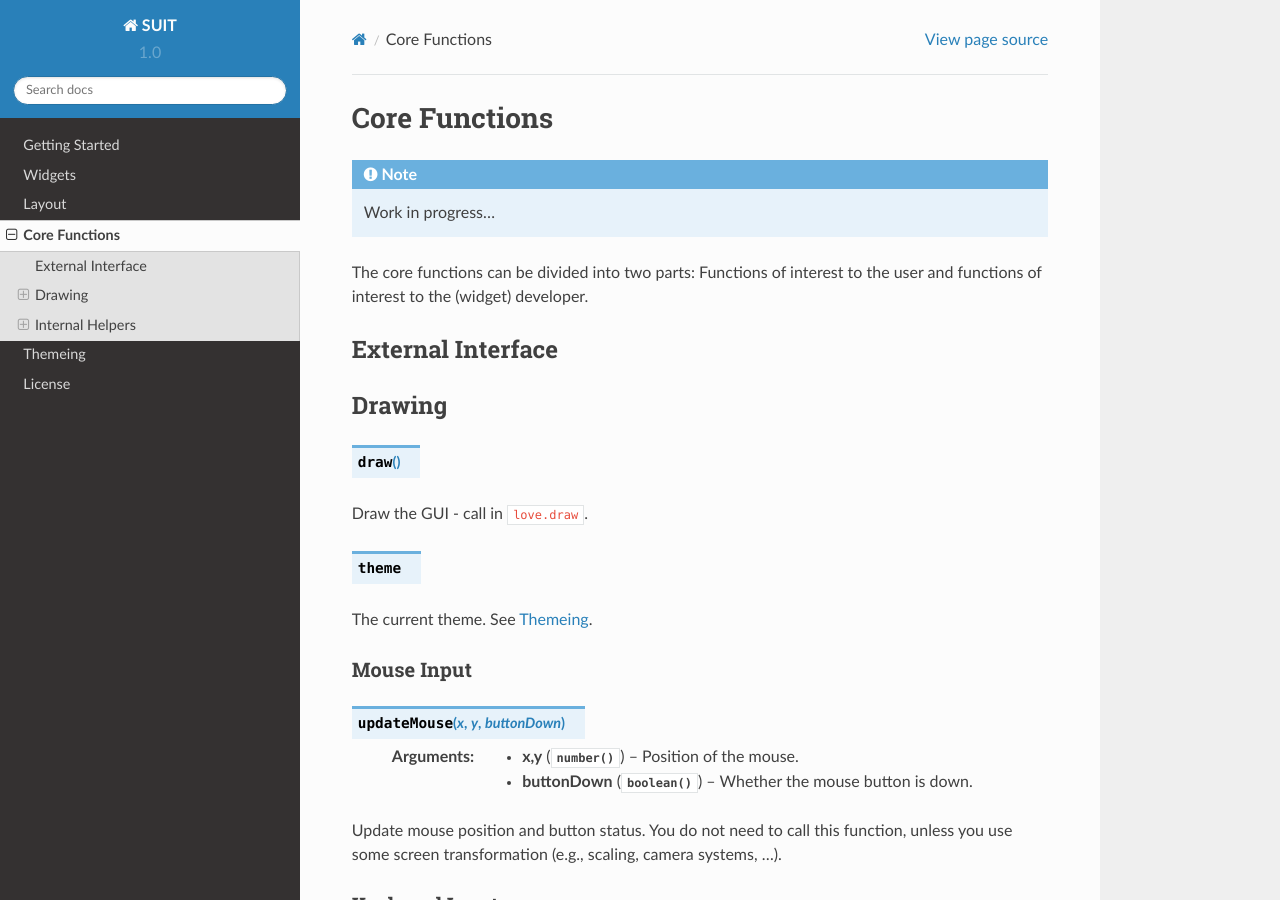
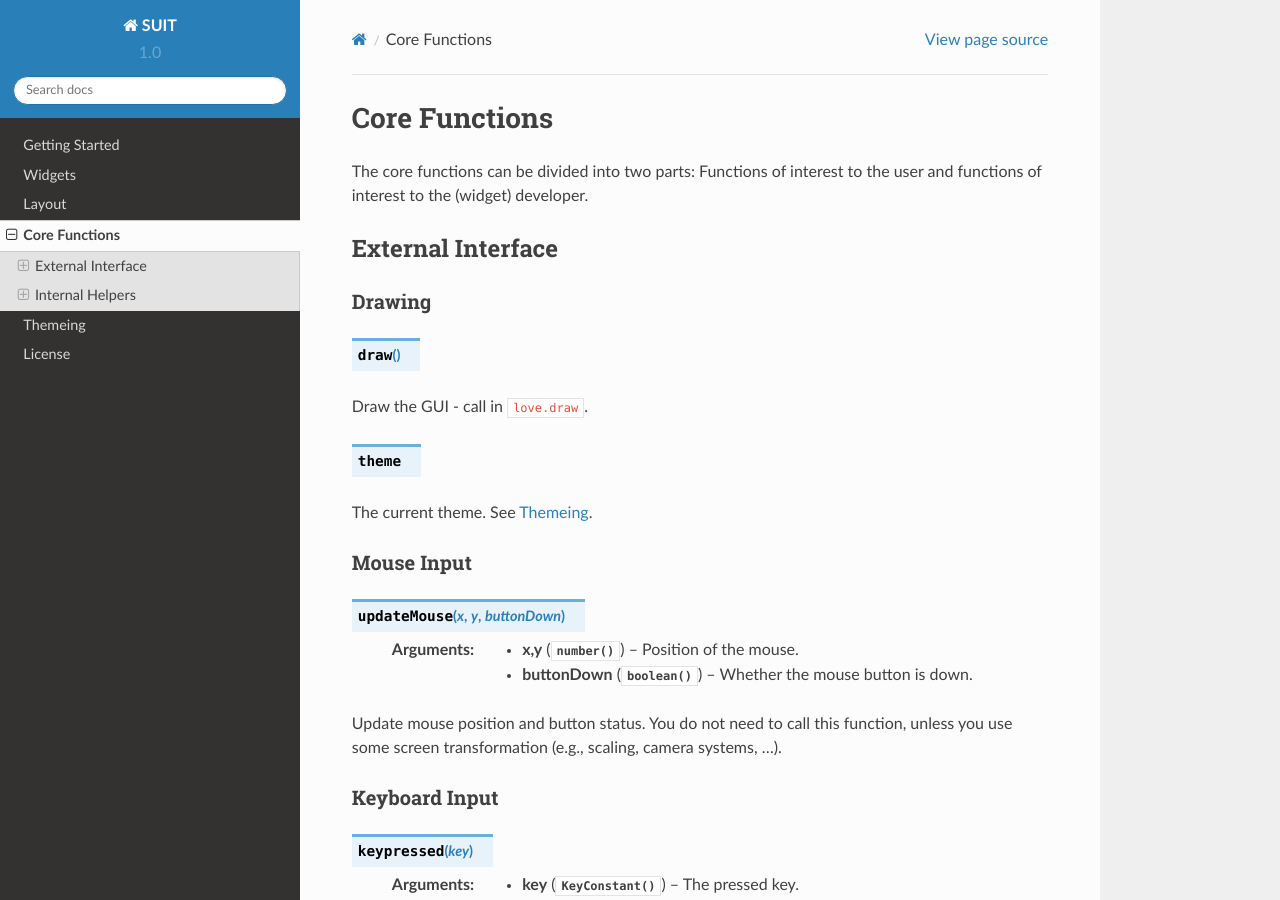
Before and after one commit to vrld/suit, a Sphinx documentation site: the page built from docs/core.rst, in a window 1280 px wide and 900 px high. Built offline with Sphinx 7.4.7 and the Read the Docs theme 2.0.0, drawn with Linux system fonts in a browser that asks for light colours.

Commit message:
Fix headings

```diff
--- a/docs/core.rst
+++ b/docs/core.rst
@@ -1,8 +1,5 @@
 Core Functions
 ==============
-
-.. note::
-   Work in progress...
 
 The core functions can be divided into two parts: Functions of interest to the
 user and functions of interest to the (widget) developer.
@@ -11,7 +8,7 @@ External Interface
 ------------------
 
 Drawing
--------
+^^^^^^^
 
 .. function:: draw()
 
```
